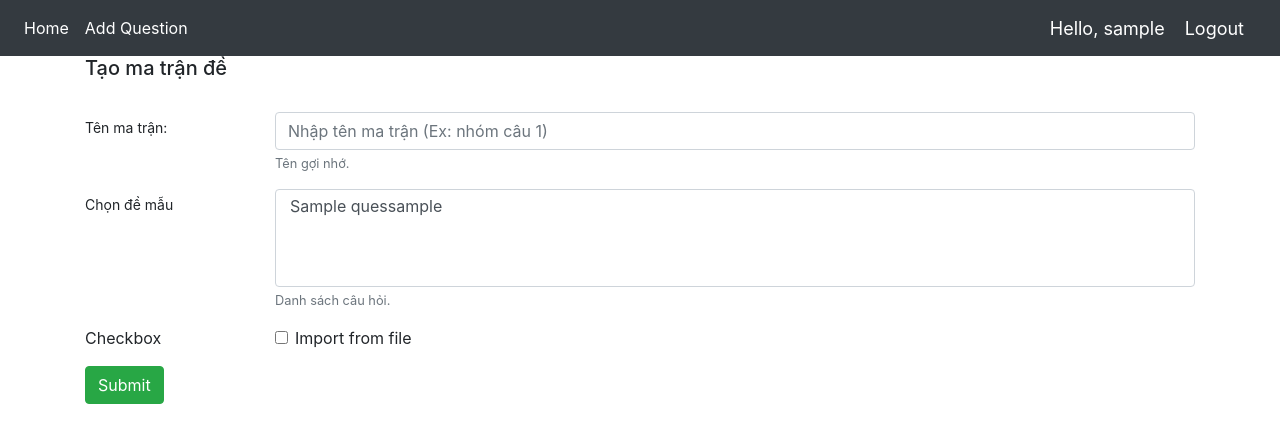
After one commit to happylinhdn/HUBQuizSystem, a Django app: page /add-ques-matrix in a window 1280 px wide. The commit adds this page. Shown: the top 443 px of the page. Run offline with Django 4.2, Linux system fonts and the light colour scheme; a user stored in the database is signed in; tables that the repository leaves empty hold one stand-in row (values such as "Sample post"); some libraries are stand-ins or nearby versions.

Commit message:
add quiz matrix

```diff
--- /dev/null
+++ b/Quiz/templates/Quiz/teacher/add-ques-matrix.html
@@ -0,0 +1,95 @@
+
+{% extends 'Quiz/dependencies.html' %}
+
+{% block content %}
+{% load static %}
+<div class="container ">
+
+    <div class="row">
+        <div class="col"><h5>Tạo ma trận đề</h5></div>
+    </div>
+    <br/>
+
+    <form method='POST' action=''>
+        {% csrf_token %}
+        <div class="form-group row">
+            <label class="col-sm-2 col-form-label col-form-label-sm" for="nameMatrix">Tên ma trận: </label>
+            <div class="col-sm-10">
+              <input required type="text" class="form-control" name="nameMatrix" id="nameMatrix" aria-describedby="nameHelp" placeholder="Nhập tên ma trận (Ex: nhóm câu 1)">
+              <small id="nameHelp" class="form-text text-muted">Tên gợi nhớ.</small>
+            </div>
+
+          </div>
+        <div id="div-input-normal">
+
+              <div class="form-group row">
+                  <label class="col-sm-2 col-form-label col-form-label-sm" for="quessamples">Chọn đề mẫu</label>
+                  <div class="col-sm-10">
+                      <select multiple class="form-control form-select" id="quessamples" name="quessamples" aria-describedby="nameHelp" required validate >
+                          {% for q  in questionSamples %}
+                          <option value="{{q.id}}">{{q.question}}</option>
+                          {% endfor %}
+                        </select>
+
+                        <small id="nameHelp" class="form-text text-muted">Danh sách câu hỏi.</small>
+                  </div>
+
+                </div>
+        </div>
+
+          <div class="form-group row">
+            <div class="col-sm-2">Checkbox</div>
+            <div class="col-sm-10">
+              <div class="form-check">
+                <input class="form-check-input" type="checkbox" id="cbImportFile">
+                <label class="form-check-label" for="importFile">Import from file </label>
+              </div>
+            </div>
+          </div>
+
+          <div class="form-group row" id="fileDiv">
+            <div class="col-sm-2">File</div>
+            <div class="col-sm-10">
+              <div class="form-check">
+                <input type="file" class="form-control-file" id="file">
+              </div>
+            </div>
+          </div>
+        <input type="submit" class="btn btn-success" value="Submit"/>
+      </form>
+
+      {% block script %}
+      <script src="https://code.jquery.com/jquery-1.12.4.min.js"></script>
+      <script>
+            $(function () {
+                $("#fileDiv").hide();
+                $("#div-input-normal").show();
+                $("#fileDiv").find('input').attr('required', false);
+                $("#div-input-normal").find('input').attr('required', true);
+                $("#quessamples").attr('required', true);
+
+                $("#cbImportFile").click(function () {
+                    if ($(this).is(":checked")) {
+                        $("#fileDiv").show();
+                        $("#div-input-normal").hide();
+                        $("#fileDiv").find('input').attr('required', true);
+                        $("#div-input-normal").find('input').attr('required', false);
+                        $("#quessamples").attr('required', false);
+
+                    } else {
+                        $("#fileDiv").hide();
+                        $("#div-input-normal").show();
+                        $("#fileDiv").find('input').attr('required', false);
+                        $("#div-input-normal").find('input').attr('required', true);
+                        $("#quessamples").attr('required', true);
+                    }
+                });
+            });
+
+
+
+        </script>
+    {% endblock script %}
+
+</div>
+{% endblock %}
--- a/Quiz/templates/Quiz/teacher/teacher-quiz-sample-list.html
+++ b/Quiz/templates/Quiz/teacher/teacher-quiz-sample-list.html
@@ -29,6 +29,7 @@
 
 
       <div class="row">
+        <a href="{% url 'add-question-matrix' %}" class="card-link">Tạo ma trận đề</a>
         <a href="" class="card-link">Tạo đề mẫu</a>
         <a href="" class="card-link">Thêm câu hỏi mẫu</a>
         <a href="" class="card-link">Import câu hỏi mẫu</a>
--- a/Quiz/urls.py
+++ b/Quiz/urls.py
@@ -11,4 +11,5 @@ urlpatterns = [
     path('quiz-assignment-season-list', AssignmentSeasonListView.as_view(), name='quiz-assignment-season-list'),
     path('quiz-assignment-season-detail/<int:pk>', assignmentSeasonDetailView, name='quiz-assignment-season-detail'),
     path('quiz-sample-list', QuizSampleListView.as_view(), name='quiz-sample-list'),
+    path('add-ques-matrix', addQuesMatrix, name='add-question-matrix'),
 ]
--- a/Quiz/views.py
+++ b/Quiz/views.py
@@ -168,3 +168,20 @@ class QuizSampleListView(ListView):
     template_name = 'Quiz/teacher/teacher-quiz-sample-list.html'
     context_object_name = 'QuizSamples'
     paginate_by = 8
+
+@login_required
+def addQuesMatrix(request):
+    context = None
+    if request.method == 'POST':
+        name = request.POST.get('nameMatrix')
+        quessamples= request.POST.getlist('quessamples')
+        print('name', name)
+        print('quessamples', quessamples)
+        #todo when submit
+        #return bad_request(request, BadRequest("Invalid request; see documentation for correct paramaters"))
+    else:
+        allQuesSamples = QuesSample.objects.all()
+        context = {
+            'questionSamples':allQuesSamples
+        }
+    return render(request, 'Quiz/teacher/add-ques-matrix.html', context)
```
Also changed, not shown: Quiz/templates/Quiz/teacher/add-quiz-structure-sample.html (added, +61 -0 lines).
